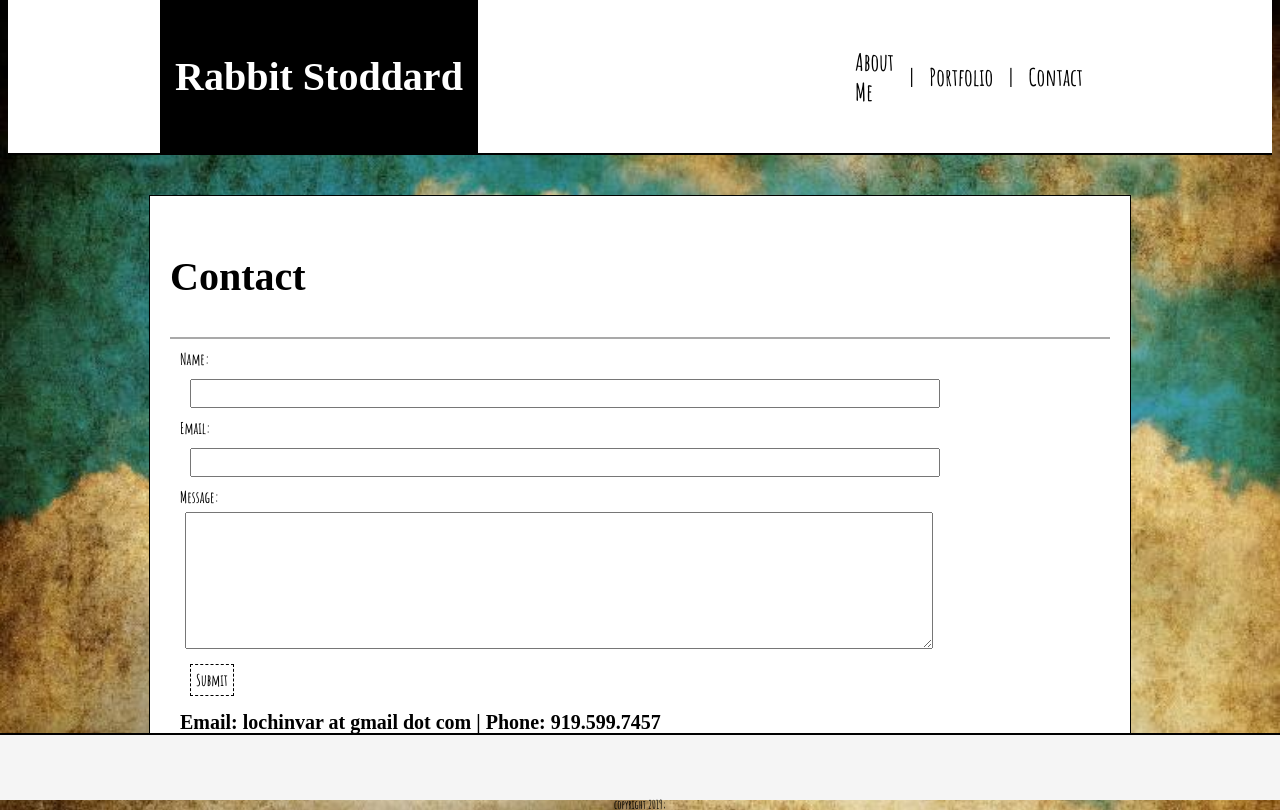
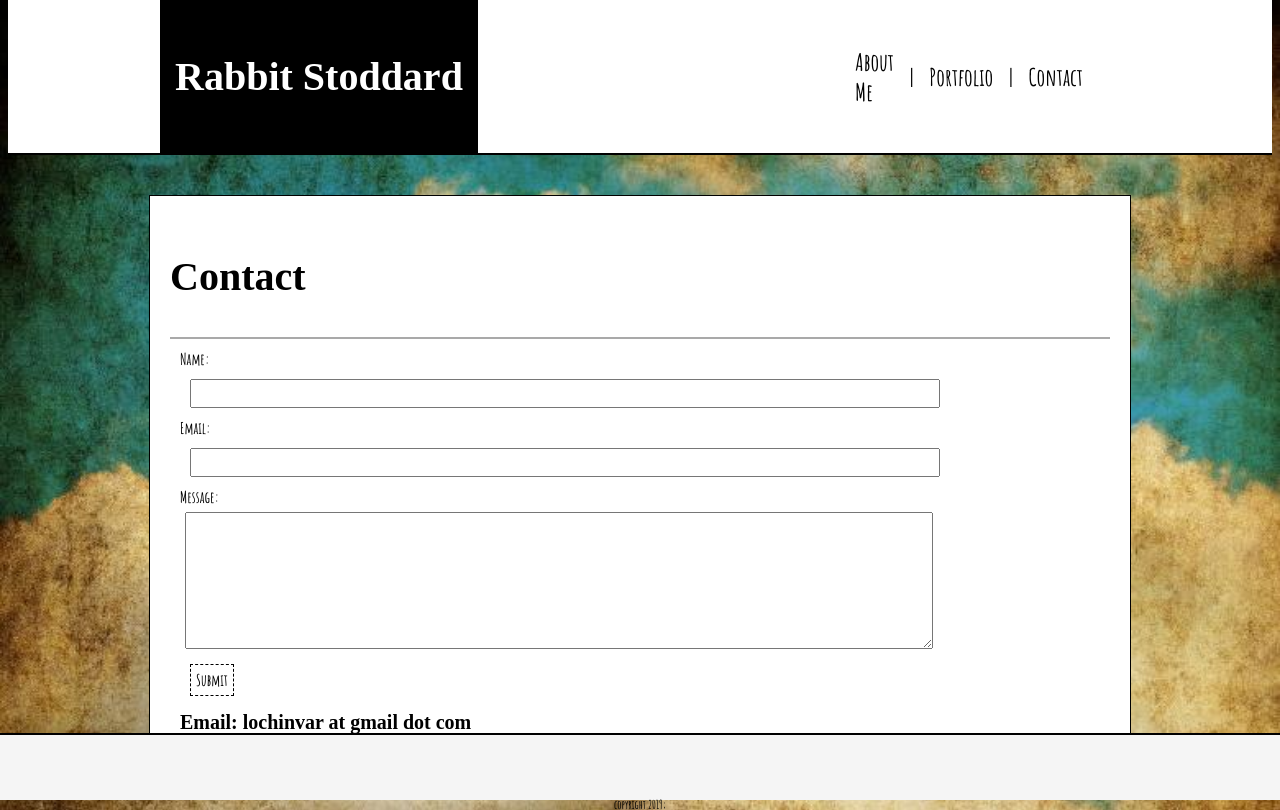
Before and after one commit to Corbineau/rabbitworks, a React (Create React App) app: page /contact in a window 1280 px wide. Built offline with nearby package versions, Linux system fonts and the light colour scheme; a web font is replaced by a local one.

Commit message:
removing thing I didn't want there

```diff
--- a/src/components/Contact.js
+++ b/src/components/Contact.js
@@ -10,7 +10,7 @@ function Contact() {
                 </header>
                 <div className="bio">
                     <ContactForm />
-                    <h2 className="contactStats" id="stats">Email: lochinvar at gmail dot com | Phone: 919.599.7457</h2>
+                    <h2 className="contactStats" id="stats">Email: lochinvar at gmail dot com</h2>
 
 
                         <div className="response thankyou_message" id="thankyou_message">
```
